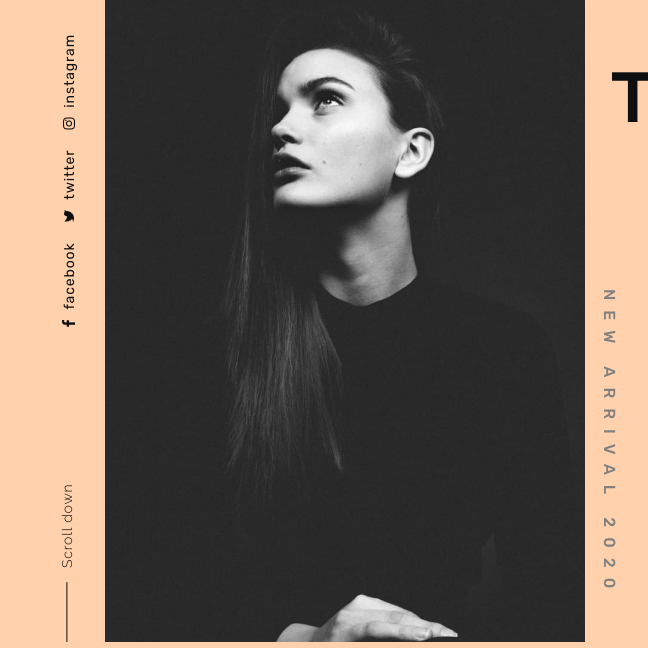
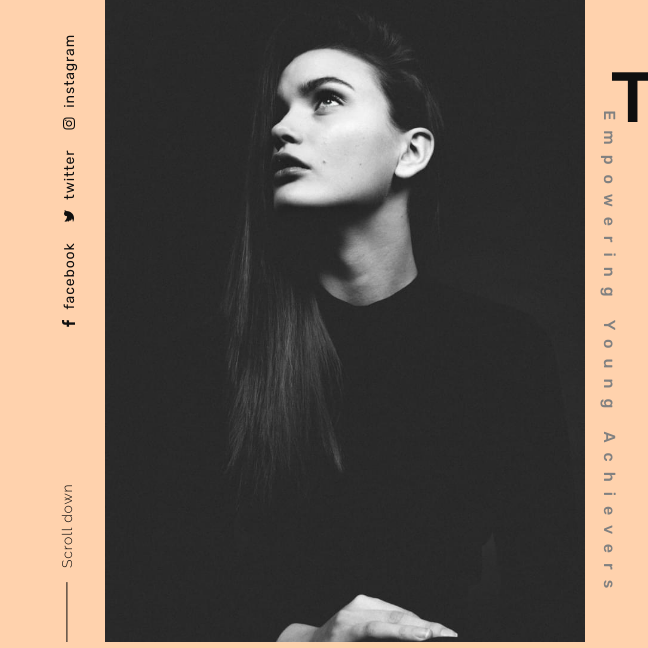
Before and after one commit to sakethsuthari/TheFirstStep, a plain HTML site: page html/thefirststep/index-2.html in a window 1280 px wide. Shown: the part 173-821 px from the top of the page, 0-648 px from the left. Drawn offline with Linux system fonts and the light colour scheme; a script that the page names is missing; files whose address does not match are found by name.

Commit message:
Update index-2.html

```diff
--- a/html/thefirststep/index-2.html
+++ b/html/thefirststep/index-2.html
@@ -250,7 +250,7 @@
                 <div class="col-xl-6 col-lg-5 col-12 mb-6">
                     <div class="slider1-static-image">
                         <img src="assets/images/slider/slider1/slider-1.jpg" alt="Slider Static Image">
-                        <span class="special-title">NEW ARRIVAL 2020</span>
+                        <span class="special-title">Empowering Young Achievers</span>
 
                         <!-- Slider One Social Start -->
                         <ul class="social">
```
